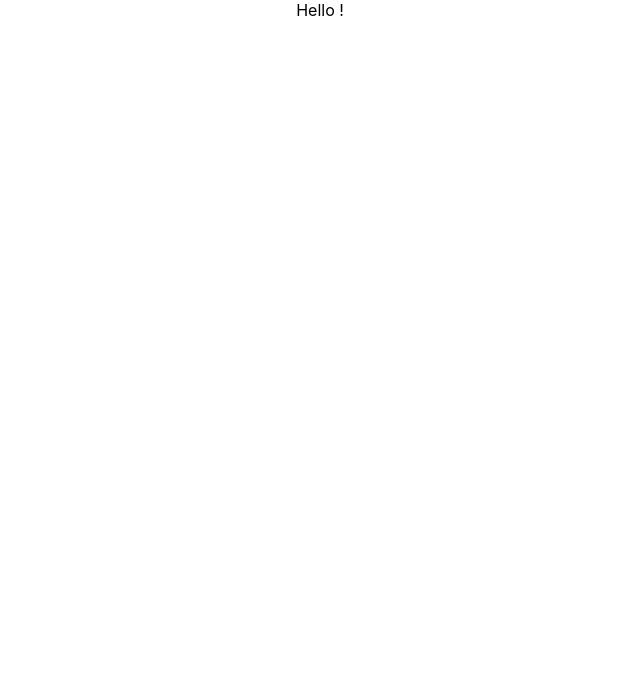
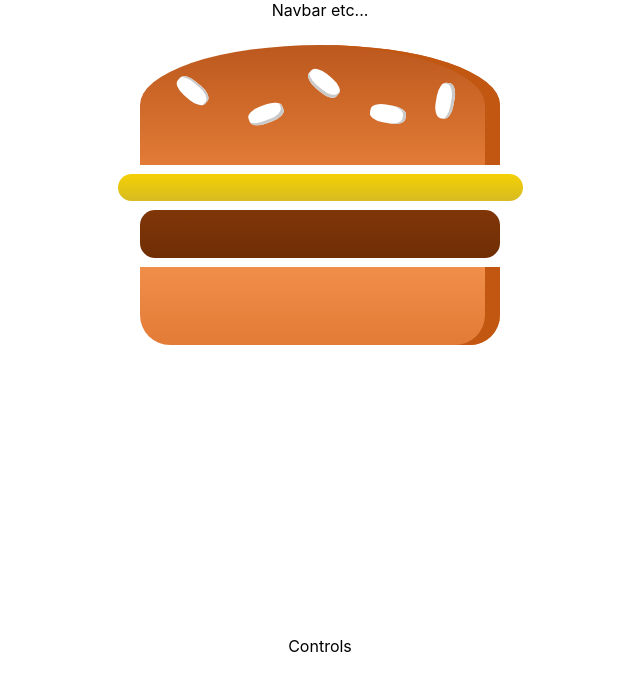
Before and after one commit to GuillRo/burger-builder-REDUX, a React (Create React App) app: page / in a window 1280 px wide. Shown: the top 690 px of the page, without its empty margins (320-960 px from the left). Built offline with nearby package versions, Linux system fonts and the light colour scheme.

Commit message:
burgers is displayed but hardcoded

```diff
--- a/package.json
+++ b/package.json
@@ -29,6 +29,8 @@
     ]
   },
   "devDependencies": {
-    "eslint-config-airbnb": "^17.1.0"
+    "eslint-config-airbnb": "^17.1.0",
+    "eslint-config-standard": "^12.0.0",
+    "standard": "^12.0.1"
   }
 }
--- a/src/App.js
+++ b/src/App.js
@@ -1,12 +1,15 @@
-import React from 'react';
-import './App.css';
-
-function App() {
+import React from 'react'
+import './App.css'
+import Layout from './components/Layout/Layout'
+import BurgerBuilder from './containers/BurgerBuilder/BurgerBuilder'
+function App () {
   return (
     <div className="App">
-      Hello !
+      <Layout>
+        <BurgerBuilder />
+      </Layout>
     </div>
-  );
+  )
 }
 
-export default App;
+export default App
--- /dev/null
+++ b/src/components/Burger/Burger.js
@@ -0,0 +1,17 @@
+import React from 'react'
+
+import BurgerIngredient from './BurgerIngredient/BurgerIngredient'
+import classes from './Burger.module.css'
+
+const burger = (props) => {
+  return (
+    <div className={classes.Burger}>
+      <BurgerIngredient type='bread-top' />
+      <BurgerIngredient type='cheese' />
+      <BurgerIngredient type='meat' />
+      <BurgerIngredient type='bread-bottom' />
+    </div>
+  )
+}
+
+export default burger
--- /dev/null
+++ b/src/components/Burger/Burger.module.css
@@ -0,0 +1,31 @@
+.Burger {
+  /* width: 90vw; */
+  margin: auto;
+  /* height: 9vw; */
+  overflow: auto;
+  text-align: center;
+  font-weight: bold;
+  font-size: 1.2rem;
+}
+
+@media(min-width: 50px) {
+  .Burger{
+    width: 60vw;
+    height: 85vw;
+  }
+}
+@media(min-width: 600px){
+  .Burger{
+    width: 450px;
+    height: 600px;
+  }
+}
+
+/* Video 117 pour voir ce qu'il fait ici dans le css, j'ai vachement modifié  */
+
+/* @media(min-width: 500px) and (min-heighth: 400px) {
+  .Burger{
+    width: 350px;
+    height: 300px;
+  }
+} */
--- /dev/null
+++ b/src/components/Burger/BurgerIngredient/BurgerIngredient.js
@@ -0,0 +1,44 @@
+import React, { Component } from 'react'
+import PropTypes from 'prop-types'
+
+import classes from './BurgerIngredient.module.css'
+
+class BurgerIngredient extends Component {
+  render () {
+    let ingredient = null
+    switch (this.props.type) {
+      case ('bread-bottom'):
+        ingredient = <div className={classes.BreadBottom}></div>
+        break
+      case ('bread-top'):
+        ingredient = (
+          <div className={classes.BreadTop}>
+            <div className={classes.Seeds1}></div>
+            <div className={classes.Seeds2}></div>
+          </div>
+        )
+        break
+      case ('meat'):
+        ingredient = <div className={classes.Meat}></div>
+        break
+      case ('cheese'):
+        ingredient = <div className={classes.Cheese}></div>
+        break
+      case ('salad'):
+        ingredient = <div className={classes.Salad}></div>
+        break
+      case ('bacon'):
+        ingredient = <div className={classes.Bacon}></div>
+        break
+      default:
+        ingredient = null
+        break
+    }
+    return ingredient
+  }
+}
+
+BurgerIngredient.propTypes = {
+  type: PropTypes.string.isRequired
+}
+export default BurgerIngredient
--- /dev/null
+++ b/src/components/Burger/BurgerIngredient/BurgerIngredient.module.css
@@ -0,0 +1,113 @@
+.BreadBottom {
+  height: 13%;
+  width: 80%;
+  background: linear-gradient(#F08E4A, #e27b36);
+  border-radius: 0 0 30px 30px;
+  box-shadow: inset -15px 0 #c15711;
+  margin: 2% auto;
+}
+
+.BreadTop {
+  height: 20%;
+  width: 80%;
+  background: linear-gradient(#bc581e, #e27b36);
+  border-radius: 50% 50% 0 0;
+  box-shadow: inset -15px 0 #c15711;
+  margin: 2% auto;
+  position: relative;
+}
+
+.Seeds1 {
+  width: 10%;
+  height: 15%;
+  position: absolute;
+  background-color: white;
+  left: 30%;
+  top: 50%;
+  border-radius: 40%;
+  transform: rotate(-20deg);
+  box-shadow: inset -2px -3px #c9c9c9;
+}
+
+.Seeds1:after {
+  content: "";
+  width: 100%;
+  height: 100%;
+  position: absolute;
+  background-color: white;
+  left: -170%;
+  top: -260%;
+  border-radius: 40%;
+  transform: rotate(60deg);
+  box-shadow: inset -1px 2px #c9c9c9;
+}
+
+.Seeds1:before {
+  content: "";
+  width: 100%;
+  height: 100%;
+  position: absolute;
+  background-color: white;
+  left: 180%;
+  top: -50%;
+  border-radius: 40%;
+  transform: rotate(60deg);
+  box-shadow: inset -1px -3px #c9c9c9;
+}
+
+.Seeds2 {
+  width: 10%;
+  height: 15%;
+  position: absolute;
+  background-color: white;
+  left: 64%;
+  top: 50%;
+  border-radius: 40%;
+  transform: rotate(10deg);
+  box-shadow: inset -3px 0 #c9c9c9;
+}
+
+.Seeds2:before {
+  content: "";
+  width: 100%;
+  height: 100%;
+  position: absolute;
+  background-color: white;
+  left: 150%;
+  top: -130%;
+  border-radius: 40%;
+  transform: rotate(90deg);
+  box-shadow: inset 1px 3px #c9c9c9;
+}
+
+
+.Meat {
+  width: 80%;
+  height: 8%;
+  background: linear-gradient(#7f3608, #702e05);
+  margin: 2% auto;
+  border-radius: 15px;
+}
+
+.Cheese {
+  width: 90%;
+  height: 4.5%;
+  margin: 2% auto;
+  background: linear-gradient(#f4d004, #d6bb22);
+  border-radius: 20px;
+}
+
+.Salad {
+  width: 85%;
+  height: 7%;
+  margin: 2% auto;
+  background: linear-gradient(#228c1d, #91ce50);
+  border-radius: 20px;
+}
+
+.Bacon {
+  width: 80%;
+  height: 3%;
+  background: linear-gradient(#bf3813, #c45e38);
+  margin: 2% auto;
+}
--- /dev/null
+++ b/src/components/Layout/Layout.js
@@ -0,0 +1,14 @@
+import React from 'react'
+
+import classes from './Layout.module.css'
+
+const layout = props => (
+  <>
+    <div>Navbar etc...</div>
+    <main className={classes.content}>
+      {props.children}
+    </main>
+  </>
+)
+
+export default layout
--- /dev/null
+++ b/src/components/Layout/Layout.module.css
@@ -0,0 +1,3 @@
+.content {
+  margin-top: 16px;
+}
--- /dev/null
+++ b/src/containers/BurgerBuilder/BurgerBuilder.js
@@ -0,0 +1,15 @@
+import React, { Component } from 'react'
+
+import Burger from './../../components/Burger/Burger'
+class BurgerBuilder extends Component {
+  render () {
+    return (
+      <>
+        <Burger />
+        <div>Controls</div>
+      </>
+    )
+  }
+}
+
+export default BurgerBuilder
```
Also changed, not shown: .eslintrc.js, 2 other files (tests, documents, lock files or other folders).
